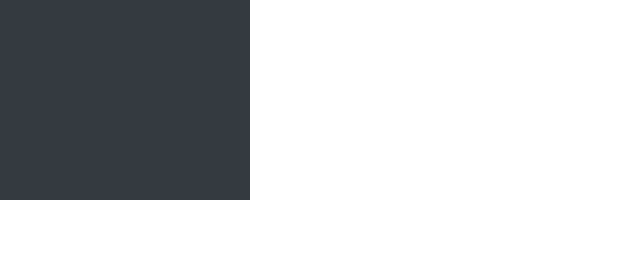
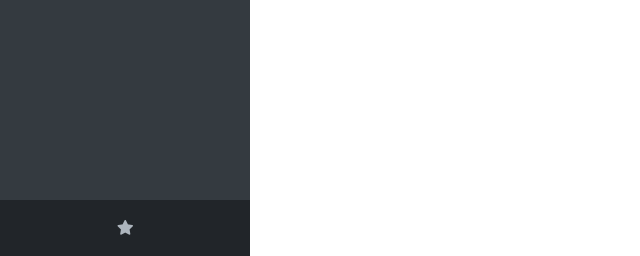
Before and after one commit to nwillouis/Praktikumweb_progres2, a PHP site: page / in a window 1280 px wide. Shown: the part 544-800 px from the top of the page, without its empty margins (0-640 px from the left). Run offline with PHP 8.4, Linux system fonts and the light colour scheme; some libraries are stand-ins or nearby versions.

Commit message:
add stars navbar

```diff
--- a/index.php
+++ b/index.php
@@ -51,10 +51,17 @@
                         <span class="nav-link-text">TICKET</span>
                     </a>
                 </li>
-                 <li class="nav-item" data-toggle="tooltip" data-placement="right" title="Dashboard">
+                <li class="nav-item" data-toggle="tooltip" data-placement="right" title="Dashboard">
                     <a class="nav-link" href="index.html">
                         <i class="fa fa-tag"></i>
                         <span class="nav-link-text">BOOKING CHECK</span>
+                    </a>
+                </li>
+            </ul>
+            <ul class="navbar-nav sidenav-toggler">
+                <li class="nav-item">
+                    <a class="nav-link text-center" id="sidenavToggler">
+                        <i class="fa fa-star"></i>
                     </a>
                 </li>
             </ul>
```
